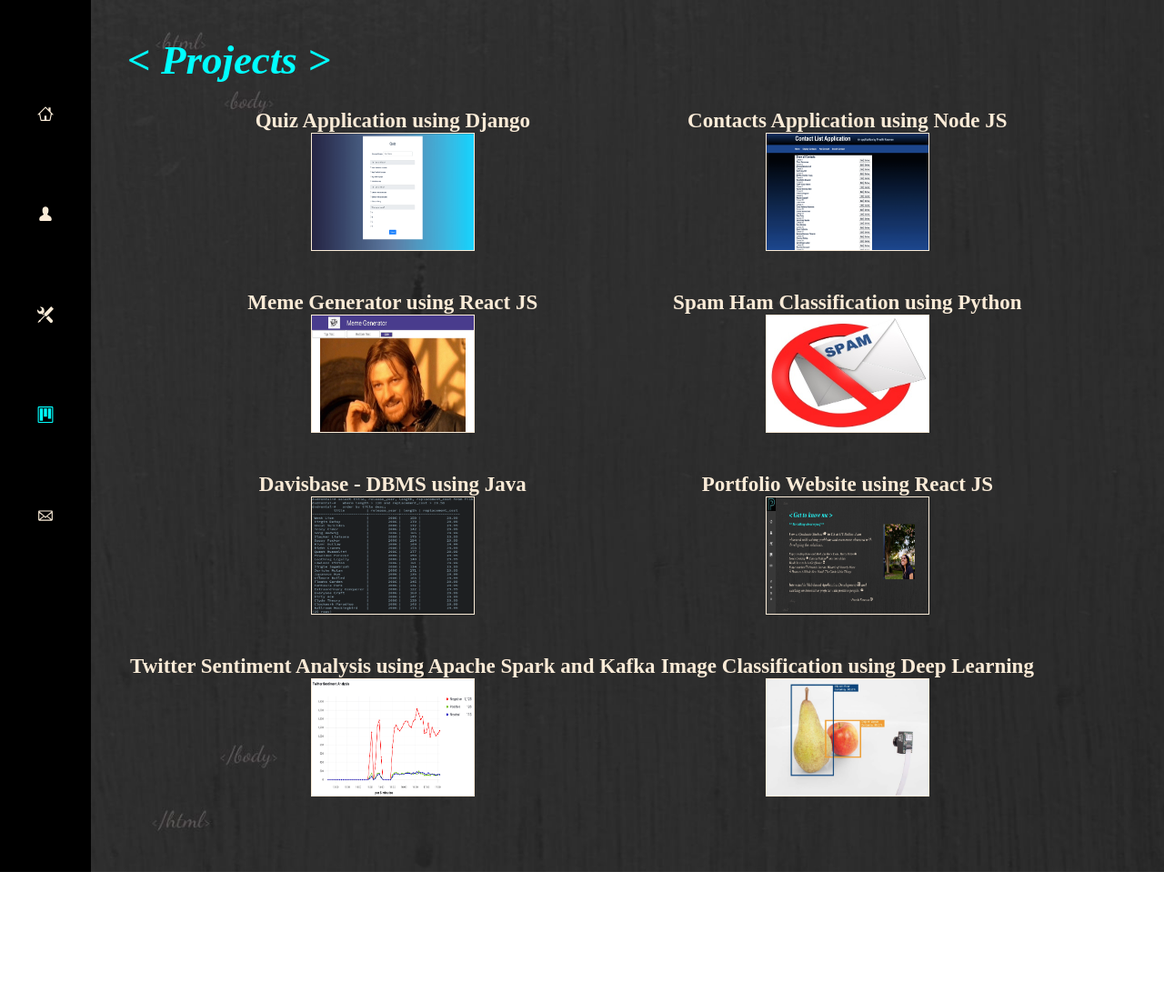
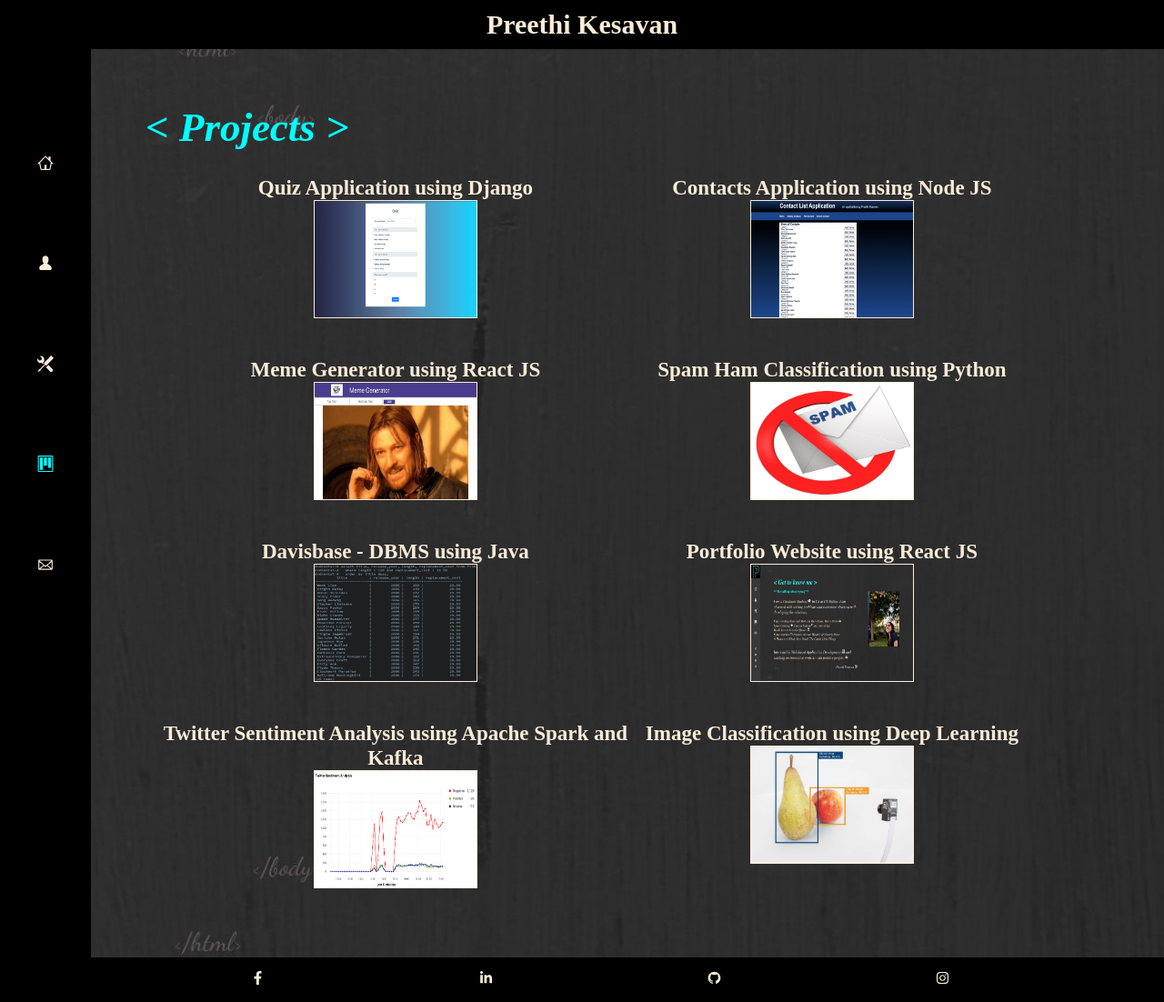
Before and after one commit to PreethiK7/preethi-portfolio, a React (Create React App) app in the folder client/: page /MyWork in a window 1280 px wide. Shown: the whole page at 91% size. Before the commit the page ends 959 px from the top, so only its background shows below. Built offline with nearby package versions, Linux system fonts and the light colour scheme.

Commit message:
Update MyWork.js

```diff
--- a/client/src/Pages/MyWork.js
+++ b/client/src/Pages/MyWork.js
@@ -3,6 +3,8 @@ import NavBar from "../Components/Navbar";
 import Loader from "../Components/Loader";
 import projects_data from "../projects_data";
 import Project from "../Components/Project";
+import Header from "../Components/Header";
+import Footer from "../Components/Footer";
 
 class MyWork extends React.Component{
     constructor(){
@@ -34,8 +36,10 @@ class MyWork extends React.Component{
         } else {
             return (
                 <>
+                    <Header/>
                     <NavBar page="MyWork"/>
-                    <div className="my-work-content">
+                    <main>
+                        <div className="my-work-content content-div">
                             <div className="page-title">&lt;&nbsp;Projects&nbsp;&gt;</div>
                             <br/>
                             <div className="my-work-text">
@@ -46,6 +50,8 @@ class MyWork extends React.Component{
                                 }
                             </div>
                         </div>
+                    </main>
+                    <Footer/>
                 </>
             )
         }
```
Lines whose indentation alone changed are shown as unchanged.
